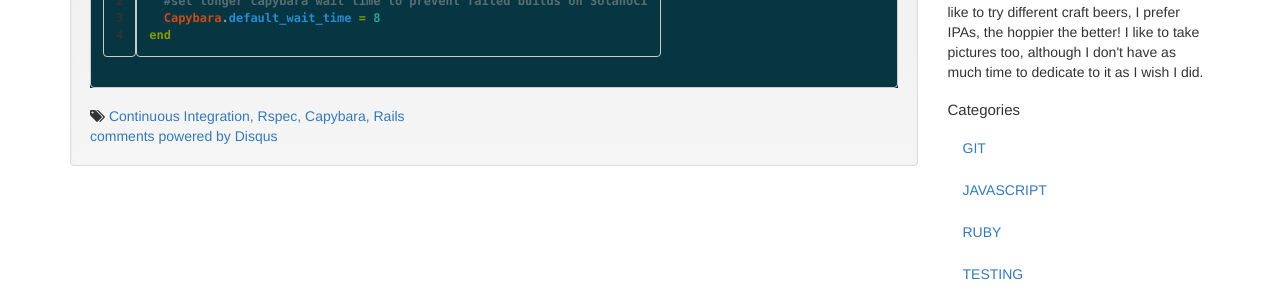
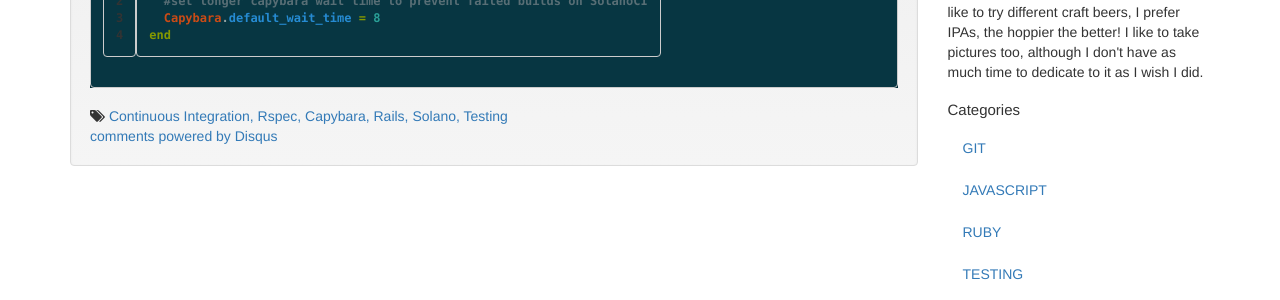
Before and after one commit to danielnolan/danielnolan.github.com, a Jekyll site: the page built from _posts/2014-08-17-solano-ci-intermittent-failed-builds-with-capybara.markdown, in a window 1280 px wide. Shown: the part 512-812 px from the top of the page. Built offline with Jekyll 4.4.1, drawn with Linux system fonts in a browser that asks for light colours; nearby versions of some CDN libraries; comment, search, counter and statistics services are not loaded.

Commit message:
Update styles and layouts

```diff
--- a/_layouts/category_index.html
+++ b/_layouts/category_index.html
@@ -8,7 +8,7 @@
   <div class="well "><!-- grey blog post area -->
     <article class="blogPost">
       <i class="fa fa-calendar"></i>
-      <span class="dateTag">{{ post.date | date_to_string }}</span>
+      <span class="dateTag">{{ post.date | date_to_long_string }}</span>
       <a href="{{post.url}}">
         <h1 class="postTitle">{{ post.title }}</h1><!-- blog post H1 title -->
       </a>
@@ -16,7 +16,7 @@
       <p><a class="more-link" href="{{ post.url }}">{{ site.excerpt_link }}</a></p>
       <div class="blogTags"><!-- keyword tag section -->
         <i class="fa fa-tags"></i>
-        {% for tag in post.tags limit: 3 %}
+        {% for tag in post.tags limit: 10 %}
         <a href="/tags/{{tag | replace:' ', '-' | downcase }}">{{ tag }}{% if forloop.last == false %}, {%endif %}</a>
         {% endfor %}
       </div>
--- a/_layouts/post.html
+++ b/_layouts/post.html
@@ -7,7 +7,7 @@
   <article class="blogPost"><!-- blog post content in here -->
     <span class="dateTag"><!-- blog post date tag wrapper -->
       <i class="fa fa-calendar"></i>
-      {{ page.date | date: "%-d %B %Y" }}
+      {{ page.date | date_to_long_string }}
     </span>
 
     <h1 class="postTitle">{{ page.title }}</h1><!-- blog post H1 title -->
@@ -17,7 +17,7 @@
     <div class="blogTags"><!-- keyword tag section -->
 
       <i class="fa fa-tags"></i>
-      {% for tag in page.tags limit: 4 %}
+      {% for tag in page.tags limit: 10 %}
       <a href="/tags/{{tag | replace:' ', '-' | downcase }}">{{ tag }}{% if forloop.last == false %}, {%endif %}</a>
       {% endfor %}
     </div>
--- a/_layouts/tag_index.html
+++ b/_layouts/tag_index.html
@@ -9,7 +9,7 @@
   <div class="well">
     <article class="blogPost">
       <i class="fa fa-calendar"></i>
-      <span class="dateTag">{{ post.date | date_to_string }}</span>
+      <span class="dateTag">{{ post.date | date_to_long_string }}</span>
       <a href="{{post.url}}">
         <h1 class="postTitle">{{ post.title }}</h1><!-- blog post H1 title -->
       </a>
--- a/stylesheets/styles.scss
+++ b/stylesheets/styles.scss
@@ -31,3 +31,7 @@
      font-size: 25px;
   }
 }
+
+.blogPost img {
+  width: 100%;
+}
```
